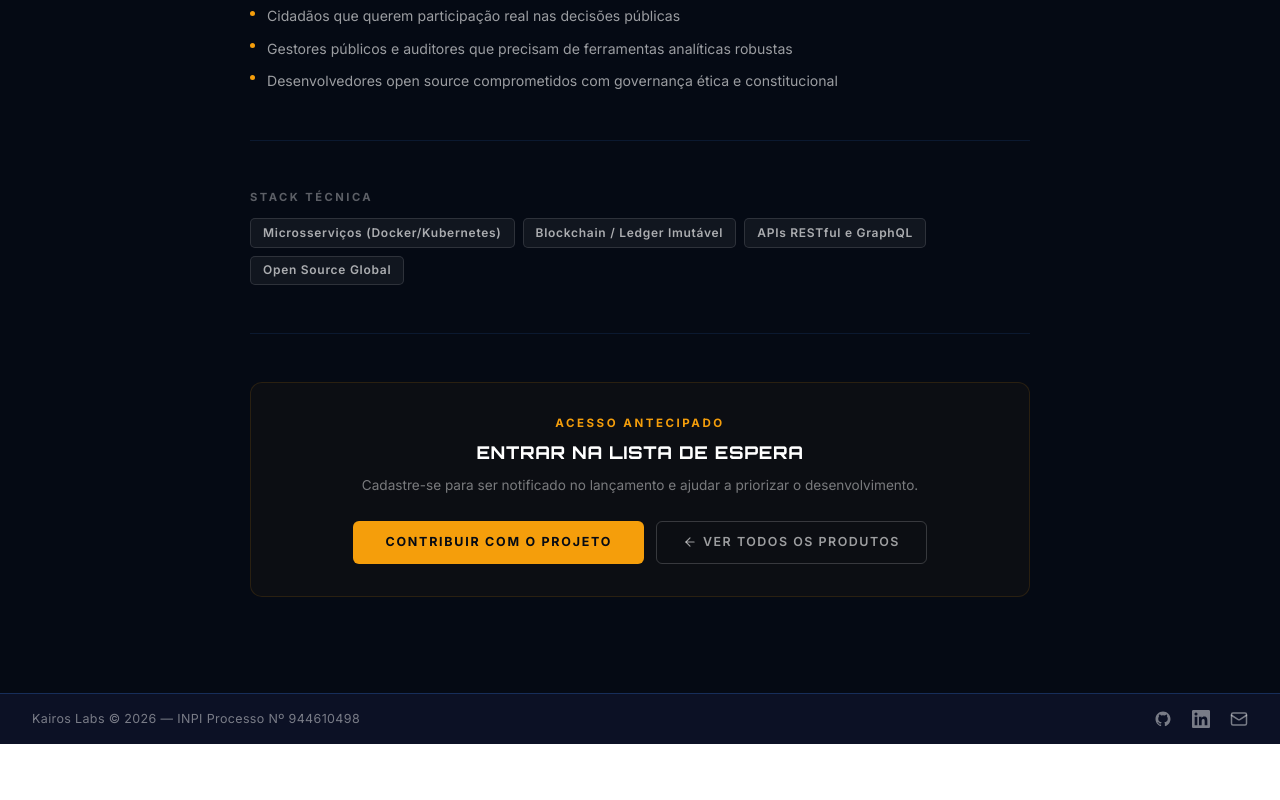
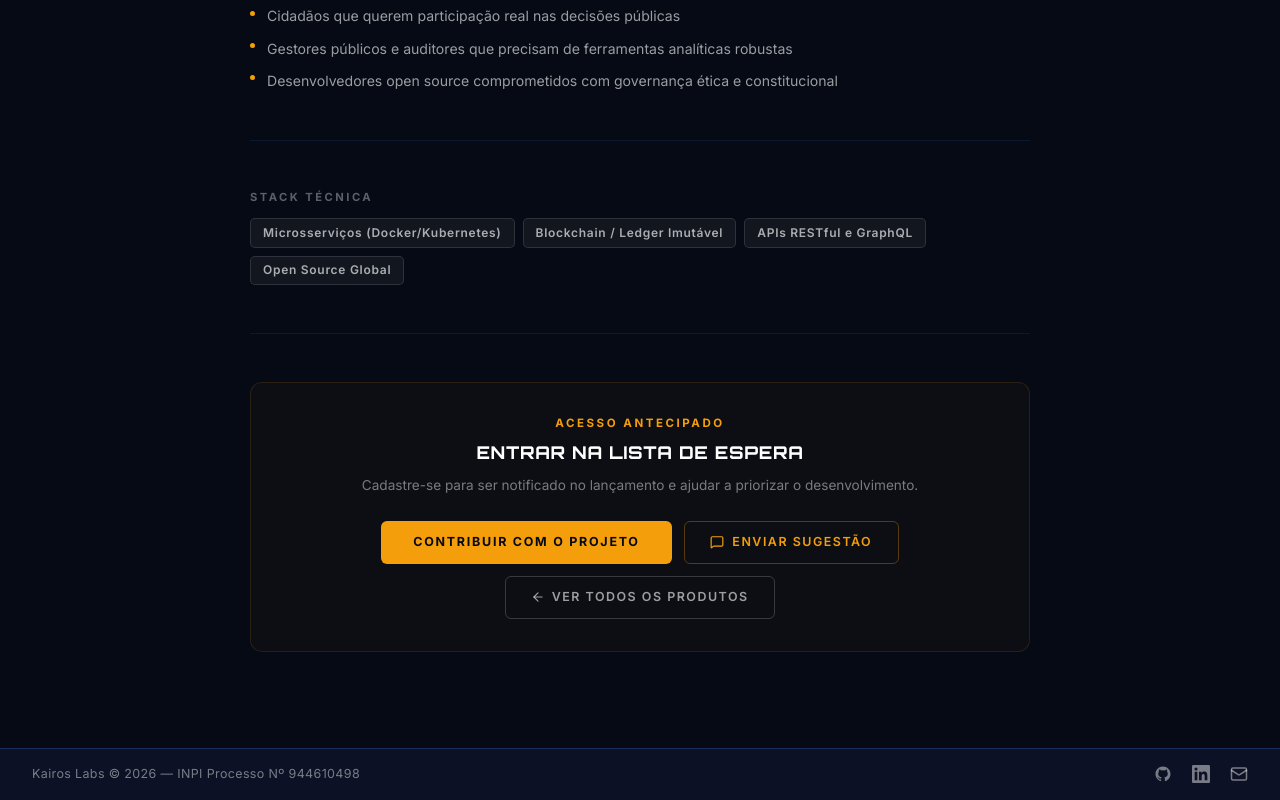
Before and after one commit to CabPiz/kairos-labs, a Next.js app: page /solucoes/agora-global in a window 1280 px wide. Shown: the part 1426-2226 px from the top of the page. Before the commit the page ends 2170 px from the top, so only its background shows below. Built offline with nearby package versions, Linux system fonts and the light colour scheme.

Commit message:
feat(solucoes): adiciona botão Enviar Sugestão na página de detalhe do produto
FeedbackCTAButton inserido ao lado do WaitlistCTAButton no bloco CTA
de cada página /solucoes/[slug], recebendo productId, productName e productColor.

Ref #12

```diff
--- a/app/solucoes/[slug]/page.tsx
+++ b/app/solucoes/[slug]/page.tsx
@@ -2,6 +2,7 @@ import Link from "next/link";
 import { ArrowLeft } from "lucide-react";
 import { notFound } from "next/navigation";
 import { WaitlistCTAButton } from "@/components/waitlist/WaitlistCTAButton";
+import { FeedbackCTAButton } from "@/components/feedback/FeedbackCTAButton";
 
 // ─────────────────────────────────────────────────────────────
 // Tipos
@@ -683,6 +684,12 @@ export default async function ProdutoDetalhe({ params }: Props) {
               ctaLabel={produto.cta}
             />
 
+            <FeedbackCTAButton
+              productId={slug}
+              productName={produto.nome}
+              productColor={produto.cor}
+            />
+
             <Link
               href="/solucoes"
               style={{
```
